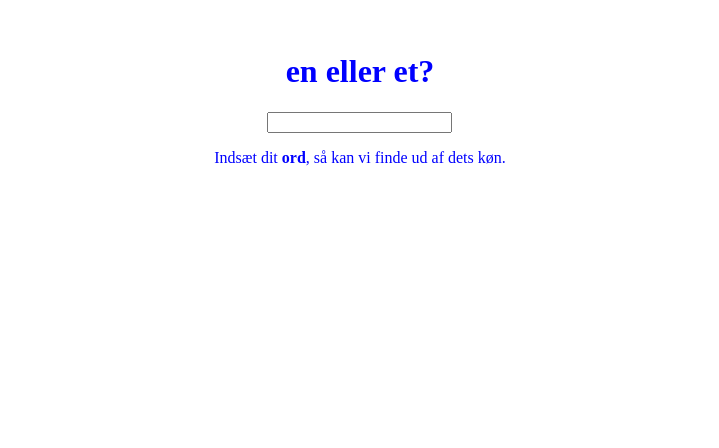
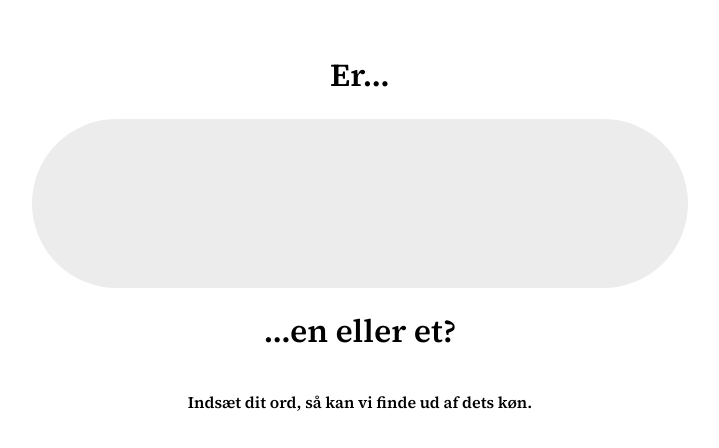
Before and after one commit to dendanskealice/nellert, a plain HTML site: page index.html in a window 1280 px wide. Shown: the whole page, without its empty margins (280-999 px from the left). Drawn offline with Linux system fonts and the light colour scheme.

Commit message:
glow up for the website

```diff
--- a/index.html
+++ b/index.html
@@ -1,32 +1,36 @@
 <!doctype html>
-<html>
+<html lang="da">
     <head>
         <title>En eller et?</title>
-
-        <link rel="stylesheet" href="stylesheets/nellert.css">
-
+        <meta charset="utf-8">
+        <meta name="description" content="Slå ords køn op">
+        <meta name="keywords" content="danish, word, gender, lookup">
+        <meta name="author" content="dendanskealice">
+        <meta name="viewport" content="width=device-width, initial-scale=1.0">
+        <link type="text/css" rel="stylesheet" href="stylesheets/nellert.css">
+        <link type="text/css" rel="preconnect" href="https://fonts.googleapis.com">
+        <link type="text/css" rel="preconnect" href="https://fonts.gstatic.com" crossorigin>
+        <link type="text/css" rel="stylesheet" href="https://fonts.googleapis.com/css2?family=Source+Serif+4:wght@600&display=swap">
         <script src="scripts/jquery-3.6.0.min.js"></script>
     </head>
     <body>
-        <h1>en eller et?</h1>
+        <h1>Er...</h1>
         <input type="text" id="word" name="word" required>
-
+        <h1>...en eller et?</h1>
         <div id="response-common">
+            <h1 style="color:red;">EN!</h1>
             <b id="response-common-word">...</b> er fælleskøn.
         </div>
-
         <div id="response-neuter">
+            <h1 style="color:blue;">ET!</h1>
             <b id="response-neuter-word">...</b> er intetkøn.
         </div>
-
         <div id="response-error">
             Jeg kan ikke finde <b id="response-error-word">...</b> på Wiktionary. Er dit ord et substantiv?
         </div>
-
         <div id="response-default">
             Indsæt dit <b id="response-default-word">ord</b>, så kan vi finde ud af dets køn.
         </div>
-
         <script src="scripts/nellert.js"></script>
     </body>
 </html>
--- a/stylesheets/nellert.css
+++ b/stylesheets/nellert.css
@@ -1,12 +1,24 @@
 body {
-    color: blue;
+    color: black;
     margin: auto;
     padding-top: 2em;
     height: fit-content;
     text-align: center;
     width: fit-content;
+    font-family: 'Source Serif 4', sans-serif;
 }
 
 div {
     padding-top: 1em;
 }
+
+input {
+    background-color: #ececec;
+    border-radius: 5em;
+    border-style: none;
+    padding: 1em;
+    font-size: 50px;
+    font-weight: bold;
+    text-align: center;
+    font-family: 'Source Serif 4', sans-serif;
+}
```
